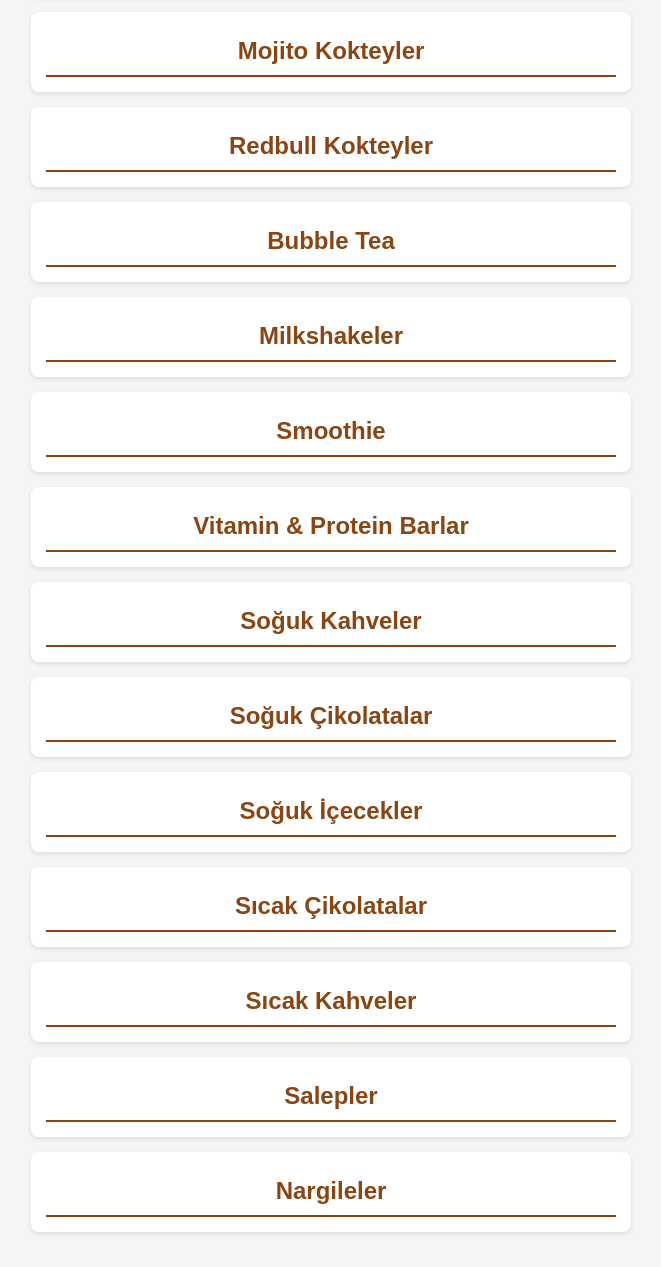
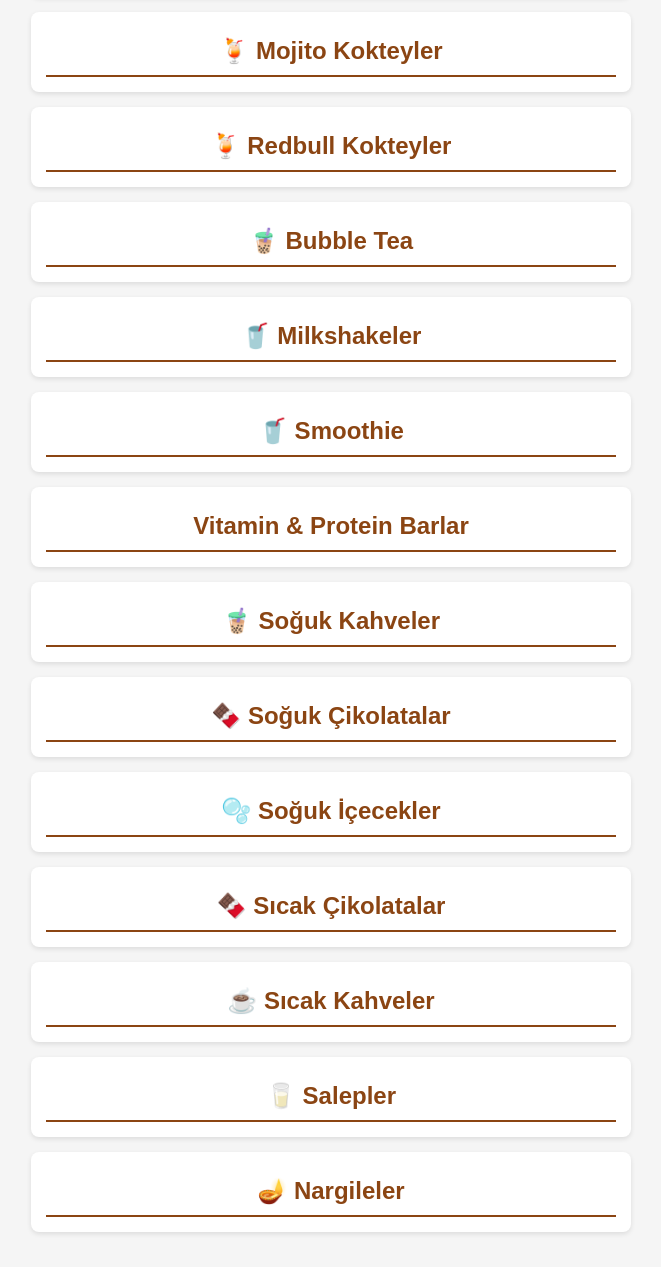
Before and after one commit to zsenagullu/kahvesokagikorkuteli.github.io, a plain HTML site: page menu.html in a window 1280 px wide. Shown: the part 2261-3528 px from the top of the page, without its empty margins (309-970 px from the left). Drawn offline with Linux system fonts and the light colour scheme.

Commit message:
emojiler tamamlandı

```diff
--- a/menu.html
+++ b/menu.html
@@ -1311,7 +1311,7 @@
   <!-- Filtre Kahveler -->
 <div class="menu-section">
   <!-- Başlığa tıklayınca kategori açılıp kapanacak -->
-  <h2 class="section-title" onclick="toggleMenu('fkahve')">☕ Filtre Kahveler</h2>
+  <h2 class="section-title" onclick="toggleMenu('fkahve')">🫘 Filtre Kahveler</h2>
 
   <!-- Filtre Kahve listesi  -->
   <div class="menu-items" id="fkahve" style="display: none;">
@@ -1786,7 +1786,7 @@
   <!--Mojito Kokteyler -->
 <div class="menu-section">
   <!-- Başlığa tıklayınca kategori açılıp kapanacak -->
-  <h2 class="section-title" onclick="toggleMenu('mkokteyl')">Mojito Kokteyler</h2>
+  <h2 class="section-title" onclick="toggleMenu('mkokteyl')">🍹 Mojito Kokteyler</h2>
 
   <!--Mojito Kokteyl listesi  -->
   <div class="menu-items" id="mkokteyl" style="display: none;">
@@ -1837,7 +1837,7 @@
    <!--Redbull Kokteyler -->
 <div class="menu-section">
   <!-- Başlığa tıklayınca kategori açılıp kapanacak -->
-  <h2 class="section-title" onclick="toggleMenu('rkokteyl')">Redbull Kokteyler</h2>
+  <h2 class="section-title" onclick="toggleMenu('rkokteyl')">🍹 Redbull Kokteyler</h2>
 
   <!--Redbull Kokteyl listesi  -->
   <div class="menu-items" id="rkokteyl" style="display: none;">
@@ -1878,7 +1878,7 @@
    <!--Bubble Tea -->
 <div class="menu-section">
   <!-- Başlığa tıklayınca kategori açılıp kapanacak -->
-  <h2 class="section-title" onclick="toggleMenu('bubble')">Bubble Tea</h2>
+  <h2 class="section-title" onclick="toggleMenu('bubble')">🧋 Bubble Tea</h2>
 
   <!--Bubble Tea listesi  -->
   <div class="menu-items" id="bubble" style="display: none;">
@@ -1939,7 +1939,7 @@
    <!--Milkshake-->
 <div class="menu-section">
   <!-- Başlığa tıklayınca kategori açılıp kapanacak -->
-  <h2 class="section-title" onclick="toggleMenu('milkshake')">Milkshakeler</h2>
+  <h2 class="section-title" onclick="toggleMenu('milkshake')">🥤 Milkshakeler</h2>
 
   <!--Milkshake listesi  -->
   <div class="menu-items" id="milkshake" style="display: none;">
@@ -2030,7 +2030,7 @@
 <!--Smoothie-->
 <div class="menu-section">
   <!-- Başlığa tıklayınca kategori açılıp kapanacak -->
-  <h2 class="section-title" onclick="toggleMenu('smoothie')">Smoothie</h2>
+  <h2 class="section-title" onclick="toggleMenu('smoothie')">🥤 Smoothie</h2>
 
   <!--Smoothie listesi  -->
   <div class="menu-items" id="smoothie" style="display: none;">
@@ -2222,7 +2222,7 @@
       <!--Soğuk Kahveler-->
 <div class="menu-section">
   <!-- Başlığa tıklayınca kategori açılıp kapanacak -->
-  <h2 class="section-title" onclick="toggleMenu('skahveler')">Soğuk Kahveler</h2>
+  <h2 class="section-title" onclick="toggleMenu('skahveler')">🧋 Soğuk Kahveler</h2>
 
   <!--Soğuk Kahve listesi  -->
   <div class="menu-items" id="skahveler" style="display: none;">
@@ -2363,7 +2363,7 @@
  <!--Soğuk Çikolatalar-->
 <div class="menu-section">
   <!-- Başlığa tıklayınca kategori açılıp kapanacak -->
-  <h2 class="section-title" onclick="toggleMenu('sçikolata')">Soğuk Çikolatalar</h2>
+  <h2 class="section-title" onclick="toggleMenu('sçikolata')">🍫 Soğuk Çikolatalar</h2>
 
   <!--Soğuk Çikolata listesi  -->
   <div class="menu-items" id="sçikolata" style="display: none;">
@@ -2444,7 +2444,7 @@
      <!--Soğuk İçecekler-->
 <div class="menu-section">
   <!-- Başlığa tıklayınca kategori açılıp kapanacak -->
-  <h2 class="section-title" onclick="toggleMenu('siçecek')">Soğuk İçecekler</h2>
+  <h2 class="section-title" onclick="toggleMenu('siçecek')">🫧 Soğuk İçecekler</h2>
 
   <!--Soğuk İçecek listesi  -->
   <div class="menu-items" id="siçecek" style="display: none;">
@@ -2565,7 +2565,7 @@
      <!--Sıcak Çikolatalar-->
 <div class="menu-section">
   <!-- Başlığa tıklayınca kategori açılıp kapanacak -->
-  <h2 class="section-title" onclick="toggleMenu('sıcakçikolata')">Sıcak Çikolatalar</h2>
+  <h2 class="section-title" onclick="toggleMenu('sıcakçikolata')">🍫 Sıcak Çikolatalar</h2>
 
   <!--Sıcak Çikolata listesi  -->
   <div class="menu-items" id="sıcakçikolata" style="display: none;">
@@ -2656,7 +2656,7 @@
      <!--Sıcak Kahveler-->
 <div class="menu-section">
   <!-- Başlığa tıklayınca kategori açılıp kapanacak -->
-  <h2 class="section-title" onclick="toggleMenu('sıcakkahve')">Sıcak Kahveler</h2>
+  <h2 class="section-title" onclick="toggleMenu('sıcakkahve')">☕ Sıcak Kahveler</h2>
 
   <!--Sıcak Kahve listesi  -->
   <div class="menu-items" id="sıcakkahve" style="display: none;">
@@ -2897,7 +2897,7 @@
     <!--Salepler -->
 <div class="menu-section">
   <!-- Başlığa tıklayınca kategori açılıp kapanacak -->
-  <h2 class="section-title" onclick="toggleMenu('salep')">Salepler </h2>
+  <h2 class="section-title" onclick="toggleMenu('salep')">🥛 Salepler</h2>
 
   <!--Salep listesi  -->
   <div class="menu-items" id="salep" style="display: none;">
@@ -2958,7 +2958,7 @@
     <!--Nargile-->
 <div class="menu-section">
   <!-- Başlığa tıklayınca kategori açılıp kapanacak -->
-  <h2 class="section-title" onclick="toggleMenu('nargile')">Nargileler</h2>
+  <h2 class="section-title" onclick="toggleMenu('nargile')">🪔 Nargileler</h2>
 
   <!--Nargile listesi  -->
   <div class="menu-items" id="nargile" style="display: none;">
```
